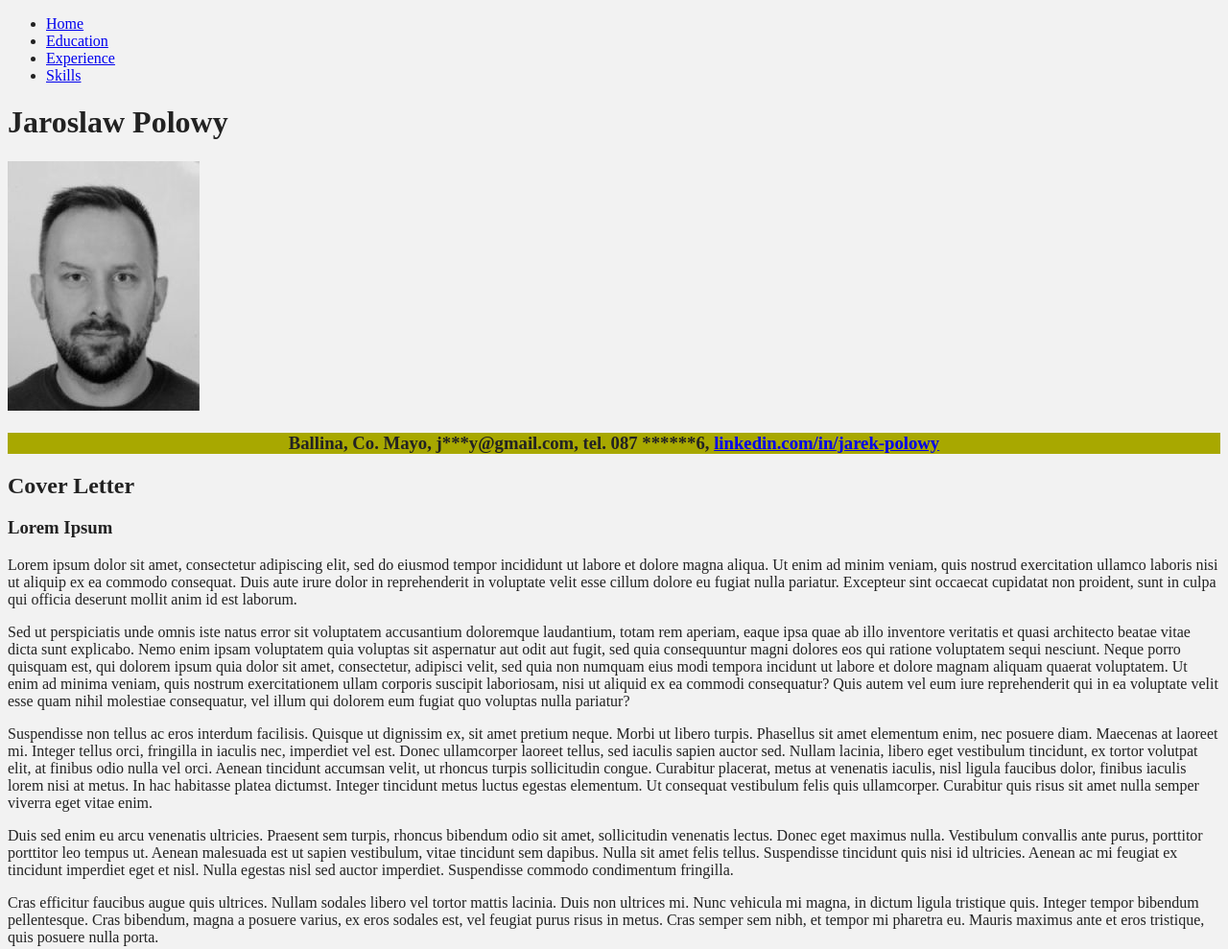
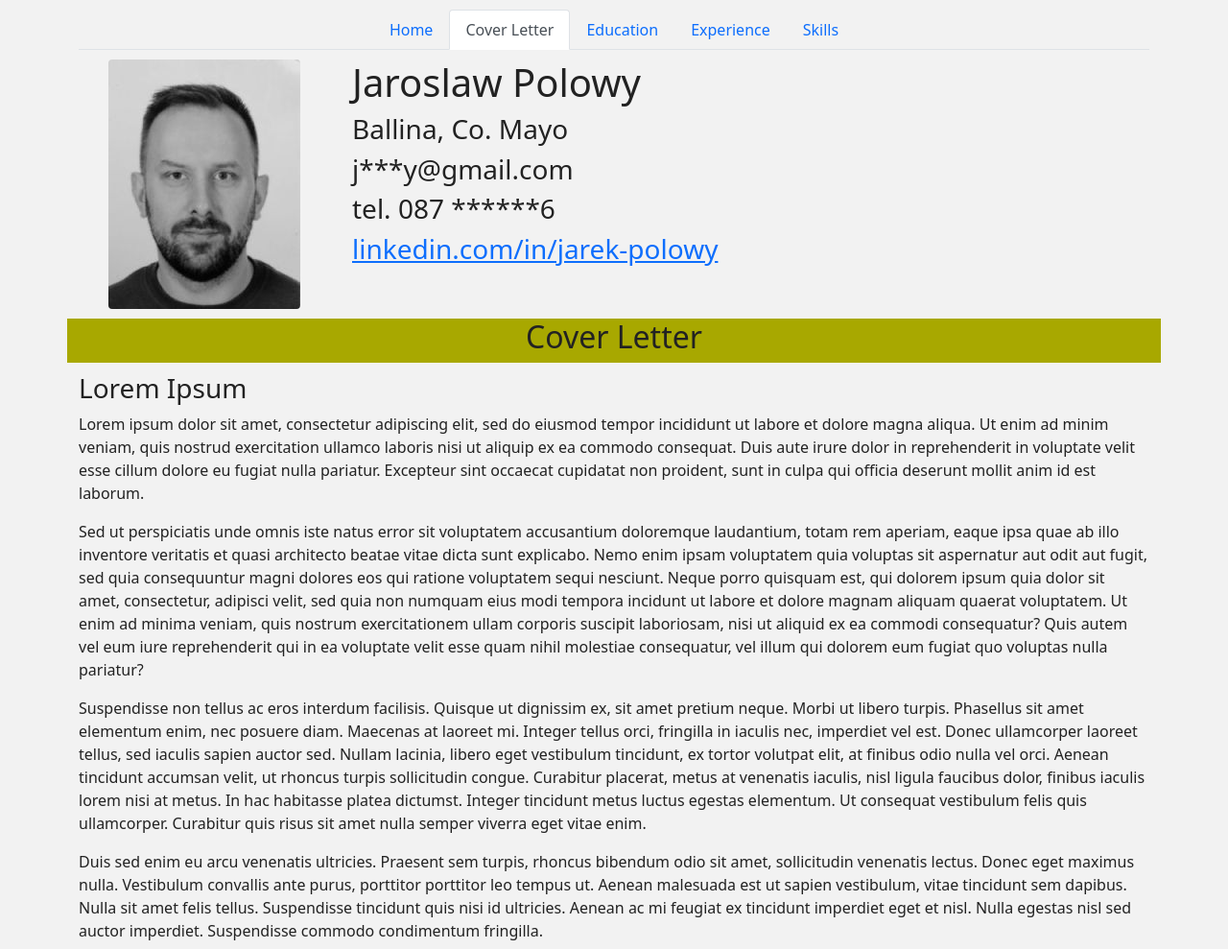
Before and after one commit to JarekPo/cv-using-bootstrap, a plain HTML site: page coverLetter/index.html in a window 1280 px wide. Shown: the top 989 px of the page at 96% size. Drawn offline with nearby package versions, Linux system fonts and the light colour scheme.

Commit message:
add cover letter

```diff
--- a/coverLetter/index.html
+++ b/coverLetter/index.html
@@ -1,25 +1,55 @@
 <!DOCTYPE html>
 <html>
 	<head>
-		<title>Jaroslaw Polowy CV</title>
+		<title>Jaroslaw Polowy Cover Letter with Bootstrap</title>
+		<!-- CSS only -->
+		<link href="https://cdn.jsdelivr.net/npm/bootstrap@5.1.3/dist/css/bootstrap.min.css" rel="stylesheet" integrity="sha384-1BmE4kWBq78iYhFldvKuhfTAU6auU8tT94WrHftjDbrCEXSU1oBoqyl2QvZ6jIW3" crossorigin="anonymous">
+		<!-- JavaScript Bundle with Popper -->
+		<script src="https://cdn.jsdelivr.net/npm/bootstrap@5.1.3/dist/js/bootstrap.bundle.min.js" integrity="sha384-ka7Sk0Gln4gmtz2MlQnikT1wXgYsOg+OMhuP+IlRH9sENBO0LRn5q+8nbTov4+1p" crossorigin="anonymous"></script>
 		<link rel="stylesheet" href="../style/style.css" />
 	</head>
 	<body>
-		<header class="header">
-			<ul class="inner-links">
-				<li><a href="../">Home</a></li>
-				<li><a href="../#education">Education</a></li>
-				<li><a href="../#experience">Experience</a></li>
-				<li><a href="../#skills">Skills</a></li>
+		<div class="container">
+			<div class="row">
+				<div class="col-lg-12">
+					<ul class="nav nav-tabs justify-content-center">
+					  <li class="nav-item">
+						<a class="nav-link" href="../index.html">Home</a>
+					  </li>
+					  <li class="nav-item">
+						<a class="nav-link active" aria-current="page" href="#">Cover Letter</a>
+					  </li>
+					  <li class="nav-item">
+						<a class="nav-link" href="../index.html#education">Education</a>
+					  </li>
+					  <li class="nav-item">
+						<a class="nav-link" href="../index.html#experience">Experience</a>
+					  </li>
+					  <li class="nav-item">
+						<a class="nav-link" href="../index.html#skills">Skills</a>
+					  </li>
 					</ul>
-			<h1 id="name">Jaroslaw Polowy</h1>
-			<img id="my-picture" src="../pictures/myPicture.jpg" alt="Jaroslaw's profile picture">
-			<h3 id="contact-details" class="center">Ballina, Co. Mayo, j***y@gmail.com, tel. 087 ******6, <a class="external-links" href="https://www.linkedin.com/in/jarek-polowy/" target="_blank">linkedin.com/in/jarek-polowy</a></h3>
-		</header>
-
-		<main class="main-container">
+				</div>
+			</div>
+			<div class="row">
+				<div class="col-lg-3">
+					<img src="../pictures/myPicture.jpg" class="rounded mx-auto d-block" alt="Jaroslaw's picture">
+				</div>
+				<div class="col-lg-9">
+					<h1>Jaroslaw Polowy</h1>
+					<h3>Ballina, Co. Mayo</h3>
+					<h3>j***y@gmail.com</h3>
+					<h3>tel. 087 ******6</h3>
+					<h3><a href="https://www.linkedin.com/in/jarek-polowy/" target="_blank">linkedin.com/in/jarek-polowy</a></h3>
+				</div>
+			</div>
+			<div class="row">
+				<div class="col=lg-12 center">
 					<h2 id="education">Cover Letter</h2>
-			<div class="education-container">
+				</div>
+			</div>
+			<div class="row last-row">
+				<div class="col-lg-12">
 					<h3>Lorem Ipsum</h3>
 					<p>Lorem ipsum dolor sit amet, consectetur adipiscing elit, sed do eiusmod tempor incididunt ut labore et dolore magna aliqua.
 						Ut enim ad minim veniam, quis nostrud exercitation ullamco laboris nisi ut aliquip ex ea commodo consequat.
@@ -78,15 +108,7 @@
 						In semper aliquet quam, ut vehicula nisl commodo id. Duis eu placerat elit. Sed vel magna eu nisi tempor porttitor vel nec odio.
 					</p>
 				</div>
-
-		</main>
-		<footer class="footer">
-			<ul class="inner-links">
-				<li><a href="../">Home</a></li>
-				<li><a href="../#education">Education</a></li>
-				<li><a href="../#experience">Experience</a></li>
-				<li><a href="../#skills">Skills</a></li>
-			</ul>
-		</footer>
+			</div>
+		</div>
 	</body>
 </html>
```
Lines whose indentation alone changed are shown as unchanged.
